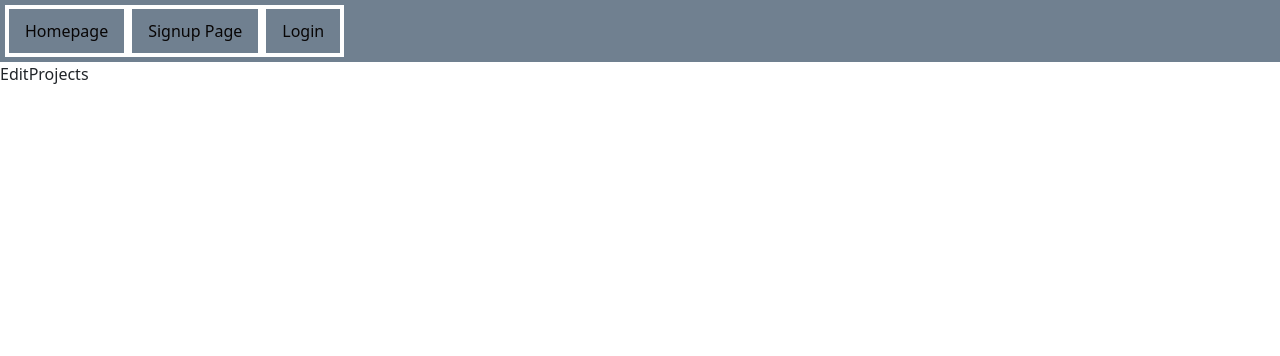
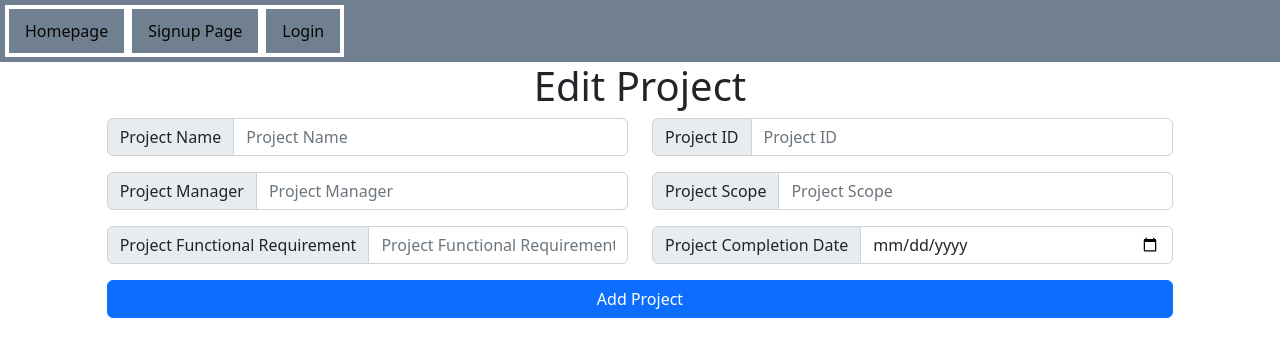
Before and after one commit to Ahmadtahi/gspmt-fyp-mid, a React (Create React App) app in the folder client/: page /Repository/1 in a window 1280 px wide. Shown: the top 356 px of the page. Built offline with nearby package versions, Linux system fonts and the light colour scheme; no server answers.

Commit message:
rendering project edit page data.

```diff
--- a/client/package.json
+++ b/client/package.json
@@ -14,6 +14,7 @@
     "bootstrap": "^5.2.2",
     "classnames": "^2.3.2",
     "clsx": "^1.2.1",
+    "moment": "^2.29.4",
     "moment-timezone": "^0.5.38",
     "react": "^18.2.0",
     "react-bootstrap": "^2.5.0",
--- a/client/src/Components/EditProjects.js
+++ b/client/src/Components/EditProjects.js
@@ -1,9 +1,153 @@
-import React from 'react'
+import axios from 'axios';
+import React, { useEffect, useState } from 'react'
+import { useParams } from 'react-router-dom';
+import Button from 'react-bootstrap/Button';
+import Form from 'react-bootstrap/Form';
+import InputGroup from 'react-bootstrap/InputGroup';
+import Row from 'react-bootstrap/esm/Row';
+import Col from 'react-bootstrap/esm/Col';
+import moment from "moment";
 
 function EditProjects() {
-  return (
-    <div>EditProjects</div>
-  )
+    const params = useParams();
+    const [repoDetails, setrepoDetails] = useState({})
+
+    useEffect(() => {
+        if (params.id) {
+            getProject(params.id)
+        }
+    }, [params])
+
+
+    const handleInput = (e) => {
+        const { name, value } = e.target
+        setrepoDetails((prevState) => ({
+            ...prevState,
+            [name]: value
+        }))
+    }
+
+
+    const submitData = async () => {
+
+    }
+
+    const getProject = async (projectId) => {
+        axios.get(`http://localhost:5000/project/${projectId}`)
+            .then(res => {
+                const data = {
+                    completionDate: moment(res.data.completion_date).utc().format('YYYY-MM-DD'),
+                    projectFunctionalRequirement: res.data.functional_requirements,
+                    projectManager: res.data.manager_name,
+                    projectName: res.data.name,
+                    projectID: res.data.project_id,
+                    projectScope: res.data.scope
+                }
+                console.log(`Project has been fetched : `, data);
+                setrepoDetails(data)
+            })
+            .catch((err) => {
+                // alert("Something went during fetch. Please try again.")
+            })
+    }
+
+    return (
+        <div className="AddRepo">
+            <h1>Edit Project</h1>
+            <form onSubmit={submitData} className="flex flex-col">
+                <Col xs={10} >
+                    <Row>
+                        <Col xs={6}>
+                            <InputGroup className="mb-3">
+                                <InputGroup.Text id="basic-addon1">Project Name</InputGroup.Text>
+                                <Form.Control
+                                    placeholder="Project Name"
+                                    aria-label="Project Name"
+                                    aria-describedby="basic-addon1"
+                                    name="projectName"
+                                    value={repoDetails.projectName}
+                                    onChange={handleInput}
+                                    required
+                                />
+                            </InputGroup>
+                        </Col>
+                        <Col xs={6}>
+                            <InputGroup className="mb-3">
+                                <InputGroup.Text id="basic-addon1">Project ID</InputGroup.Text>
+                                <Form.Control
+                                    placeholder="Project ID"
+                                    aria-label="Project ID"
+                                    aria-describedby="basic-addon1"
+                                    name="projectID"
+                                    value={repoDetails.projectID}
+                                    onChange={handleInput}
+                                    required
+                                />
+                            </InputGroup>
+                        </Col>
+                        <Col xs={6}>
+                            <InputGroup className="mb-3">
+                                <InputGroup.Text id="basic-addon1">Project Manager</InputGroup.Text>
+                                <Form.Control
+                                    placeholder="Project Manager"
+                                    aria-label="Project Manager"
+                                    aria-describedby="basic-addon1"
+                                    name="projectManager"
+                                    value={repoDetails.projectManager}
+                                    onChange={handleInput}
+                                    required
+                                />
+                            </InputGroup>
+                        </Col>
+                        <Col xs={6}>
+                            <InputGroup className="mb-3">
+                                <InputGroup.Text id="basic-addon1">Project Scope</InputGroup.Text>
+                                <Form.Control
+                                    placeholder="Project Scope"
+                                    aria-label="Project Scope"
+                                    aria-describedby="basic-addon1"
+                                    name="projectScope"
+                                    value={repoDetails.projectScope}
+                                    onChange={handleInput}
+                                    required
+                                />
+                            </InputGroup>
+                        </Col>
+                        <Col xs={6}>
+                            <InputGroup className="mb-3">
+                                <InputGroup.Text id="basic-addon1">Project Functional Requirement</InputGroup.Text>
+                                <Form.Control
+                                    placeholder="Project Functional Requirement"
+                                    aria-label="Project FunctionalRequirement"
+                                    aria-describedby="basic-addon1"
+                                    name="projectFunctionalRequirement"
+                                    value={repoDetails.projectFunctionalRequirement}
+                                    onChange={handleInput}
+                                    required
+                                />
+                            </InputGroup>
+                        </Col>
+                        <Col xs={6}>
+                            <InputGroup className="mb-3">
+                                <InputGroup.Text id="basic-addon1">Project Completion Date</InputGroup.Text>
+                                <input
+                                    type="date"
+                                    class="form-control"
+                                    name="completionDate"
+                                    value={repoDetails.completionDate}
+                                    onChange={handleInput}
+                                    required
+                                />
+                            </InputGroup>
+                        </Col>
+                        <Col xs={12}>
+                            <Button variant="primary fullWidth" type="submit">Add Project</Button>
+                        </Col>
+                    </Row>
+                </Col>
+            </form>
+        </div>
+    )
 }
 
 export default EditProjects
```
Also changed, not shown: 2 other files (tests, documents, lock files or other folders).
